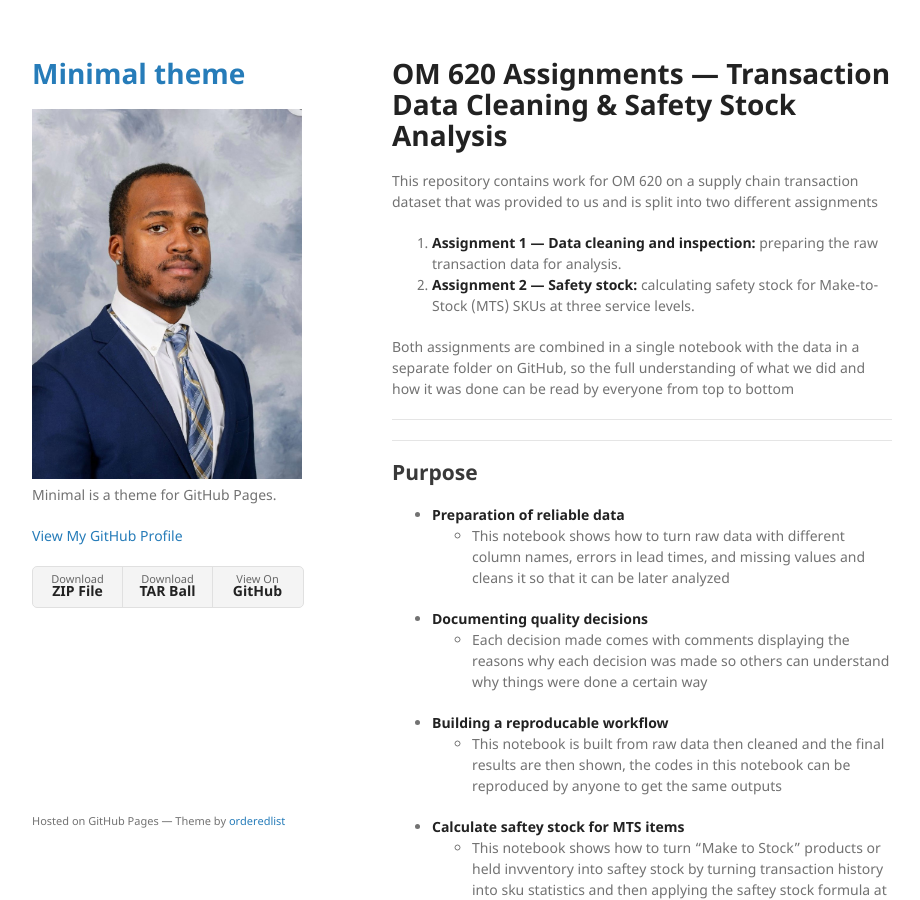
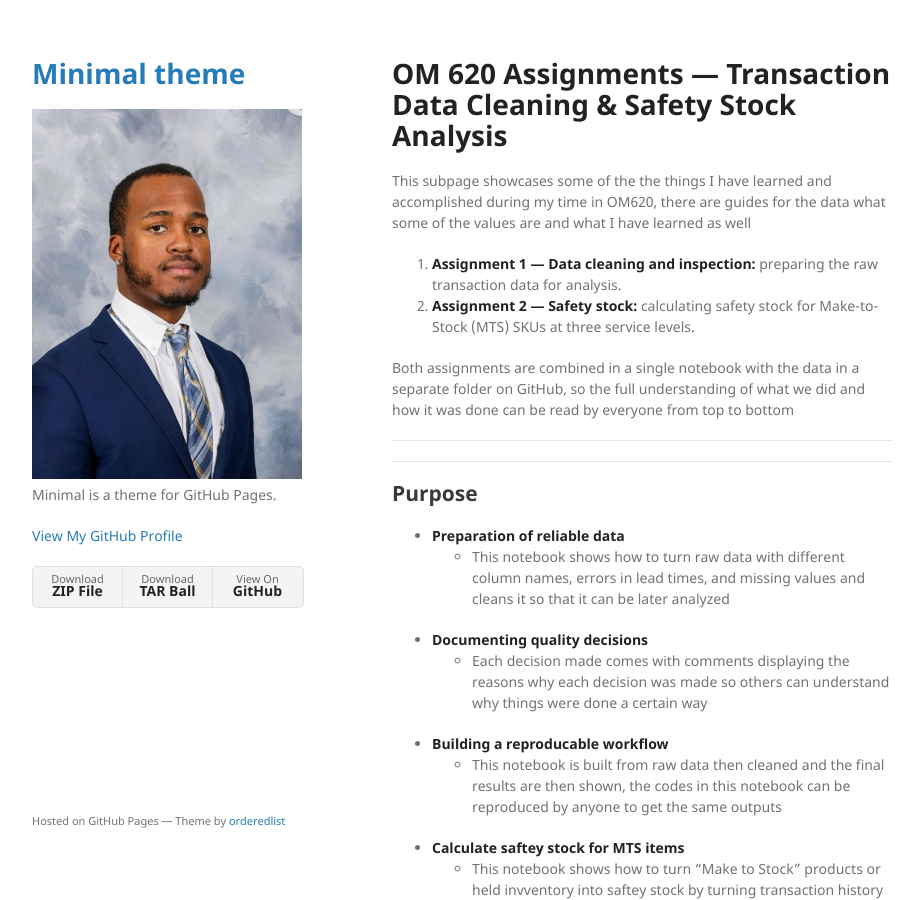
Before and after one commit to Zllewis1/Zllewis1.github.io, a Jekyll site: the page built from OM620Assignments/index.md, in a window 1280 px wide and 900 px high. Shown: the whole window, without its empty margins (178-1098 px from the left). Built offline with Jekyll 4.4.1, drawn with Linux system fonts in a browser that asks for light colours; our own code applies the rules of GitHub Pages for plain Markdown files.

Commit message:
Revise introduction in index.md for clarity
Updated the introduction to better reflect the content and learning outcomes of the OM 620 assignments.

```diff
--- a/OM620Assignments/index.md
+++ b/OM620Assignments/index.md
@@ -1,6 +1,6 @@
 # OM 620 Assignments — Transaction Data Cleaning & Safety Stock Analysis
 
-This repository contains work for OM 620 on a supply chain transaction dataset that was provided to us and is split into two different assignments
+This subpage showcases some of the the things I have learned and accomplished during my time in OM620, there are guides for the data what some of the values are and what I have learned as well
 
 1. **Assignment 1 — Data cleaning and inspection:** preparing the raw transaction data for analysis.
 2. **Assignment 2 — Safety stock:** calculating safety stock for Make-to-Stock (MTS) SKUs at three service levels.
```
